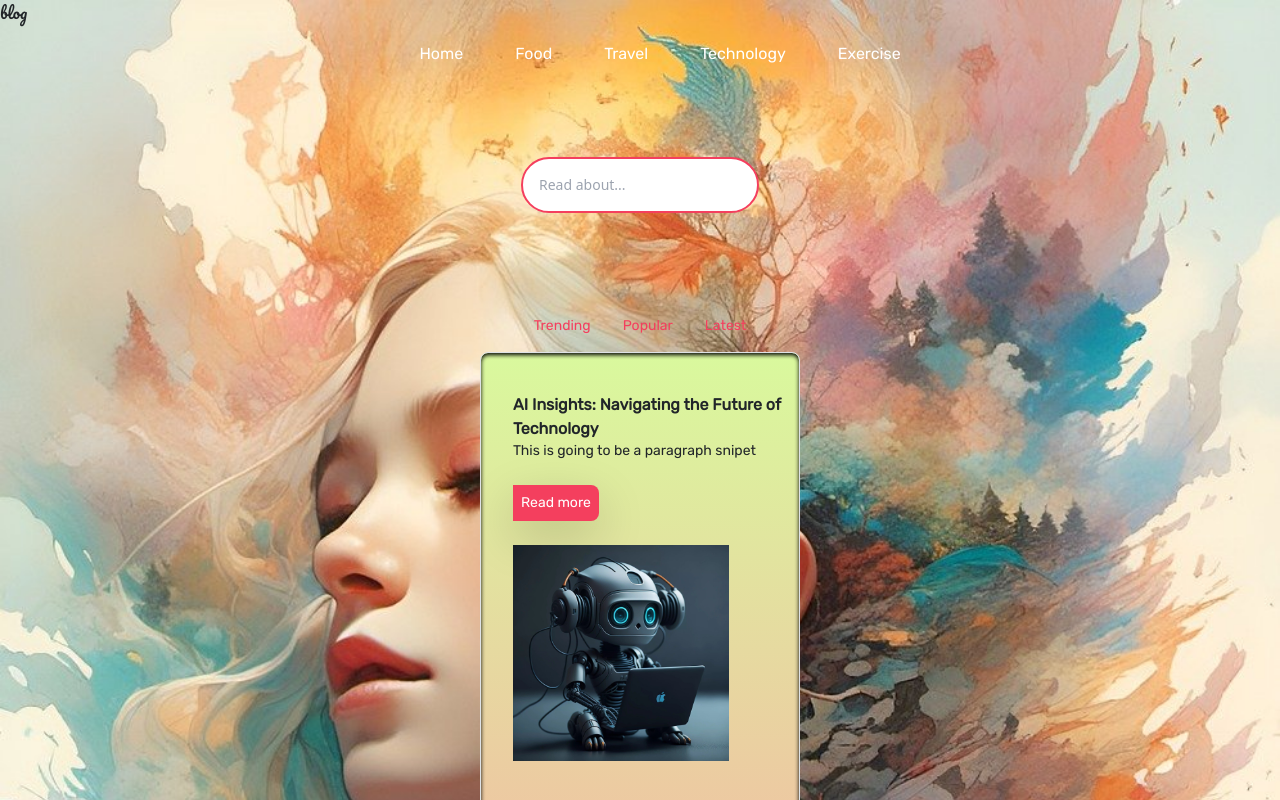
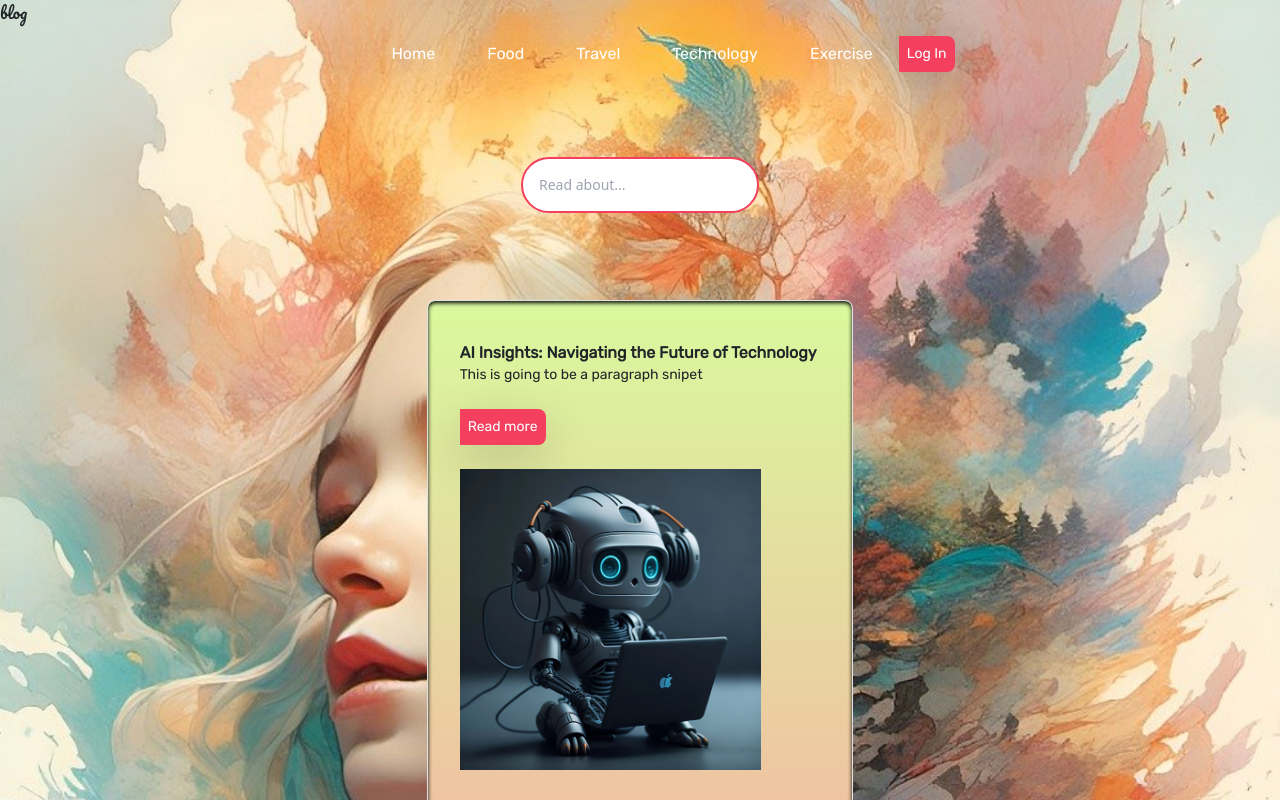
Before and after one commit to MellowMokoen/blog-react, a React (Create React App) app: page / in a window 1280 px wide. Shown: the top 800 px of the page. Built offline with nearby package versions, Linux system fonts and the light colour scheme.

Commit message:
Added login btn and got rid of col and rows

```diff
--- a/src/Components/Blog.js
+++ b/src/Components/Blog.js
@@ -63,6 +63,9 @@ export default function Blog() {
                   Exercise
                 </Link>
               </li>
+              <li className="nav-item rounded-r-lg bg-rose-500 shadow-lg shadow-gray p-2 text-sm text-white">
+                Log In
+              </li>
             </ul>
           </div>
           <input
@@ -70,6 +73,7 @@ export default function Blog() {
             className="rounded-full p-3 px-10 mx-auto block text-sm my-20 border-2 border-rose-500 outline-none animate-bounce"
             placeholder="Read about..."
           />
+          {/*
           <ul className="flex justify-center text-sm">
             <li className="text-rose-500 font-rubik rounded-xl p-3 cursor-pointer">
               Trending
@@ -81,10 +85,11 @@ export default function Blog() {
               Latest
             </li>
           </ul>
+  */}
         </div>
         <div className="flex justify-center h-screen overflow-hidden">
           {moreArticles && (
-            <div className="bg-gradient-to-t font-rubik from-red-300 to-lime-200 rounded-lg border ps-8 pr-4 shadow-inner shadow-black overflow-y-auto no-scrollbar w-1/4">
+            <div className="bg-gradient-to-t font-rubik from-red-300 to-lime-200 rounded-lg border ps-8 pr-4 shadow-inner shadow-black overflow-y-auto no-scrollbar w-1/3">
               <div className="">
                 <div class="flex flex-col ...">
                   <div className="py-10">
@@ -182,7 +187,7 @@ export default function Blog() {
             >
               {(state) => (
                 <div
-                  className={`bg-gradient-to-t font-rubik from-red-300 to-lime-200 rounded-lg border ps-8 pr-4 shadow-inner shadow-black overflow-y-auto no-scrollbar w-1/4 ${
+                  className={`bg-gradient-to-t font-rubik from-red-300 to-lime-200 rounded-lg border ps-8 pr-4 shadow-inner shadow-black overflow-y-auto no-scrollbar w-1/3 ${
                     state === "entered" ? "ml-0" : "-ml-64"
                   }`}
                 >
```
